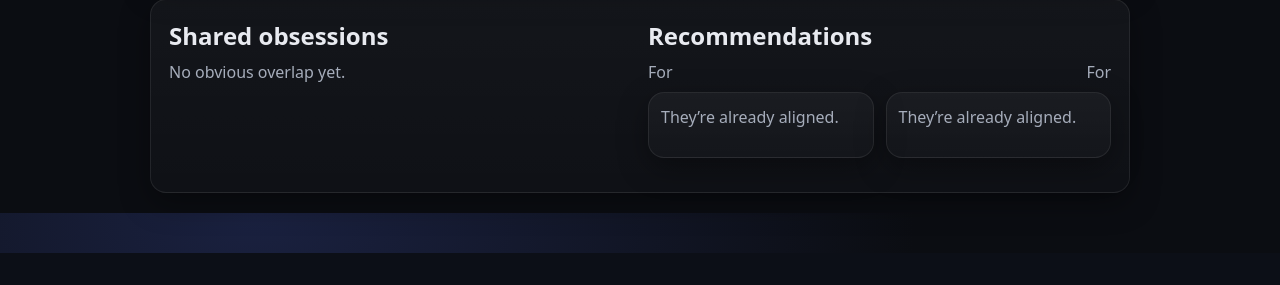
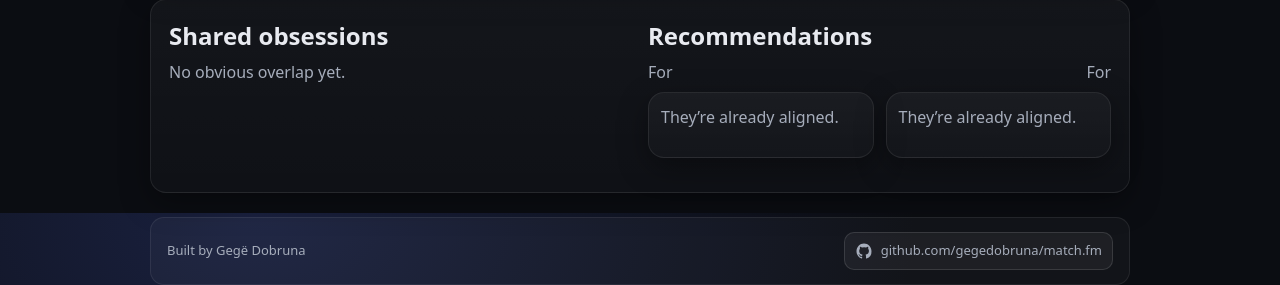
Before and after one commit to gegedobruna/match.fm, a Django app: template templates/matchmaker/match_detail.html in a window 1280 px wide. Shown: the part 587-872 px from the top of the page. Before the commit the page ends 840 px from the top, so only its background shows below. Run offline with Django 5.2, Linux system fonts and the light colour scheme; the template is opened without the code that fills it, so the values that code supplies are empty; parts of the project's set-up code (start-up, migrations or seed data) failed here and were passed over.

Commit message:
added github link

```diff
--- a/static/matchmaker/app.css
+++ b/static/matchmaker/app.css
@@ -159,6 +159,38 @@ input:focus{ border-color: rgba(255,255,255,.22); }
   font-size: 12px;
 }
 
+.site-footer{
+  display:flex;
+  justify-content:space-between;
+  align-items:center;
+  gap:14px;
+  padding: 14px 16px;
+  margin-top: 24px;
+  border:1px solid var(--border);
+  border-radius: 14px;
+  background: rgba(255,255,255,.03);
+  color: var(--muted);
+  font-size: 13px;
+}
+.site-footer .github{
+  display:inline-flex;
+  align-items:center;
+  gap:8px;
+  padding:8px 10px;
+  border-radius:10px;
+  border:1px solid rgba(255,255,255,.12);
+  background: rgba(255,255,255,.05);
+}
+.site-footer .github svg{
+  width:18px;
+  height:18px;
+  fill:currentColor;
+}
+.site-footer a:hover{
+  text-decoration:none;
+  background: rgba(255,255,255,.1);
+}
+
 .errors{
   margin-top:12px;
   padding:12px;
--- a/templates/matchmaker/match_detail.html
+++ b/templates/matchmaker/match_detail.html
@@ -136,6 +136,15 @@
             </div>
         </section>
     {% endif %}
+    <footer class="site-footer">
+        <div>Built by Gegë Dobruna</div>
+        <a class="github" href="https://github.com/gegedobruna/match.fm" target="_blank" rel="noopener">
+            <svg viewBox="0 0 24 24" aria-hidden="true" focusable="false">
+                <path d="M12 2C6.48 2 2 6.58 2 12.26c0 4.52 2.87 8.35 6.84 9.71.5.1.68-.22.68-.5v-1.77c-2.78.61-3.37-1.2-3.37-1.2-.45-1.18-1.1-1.5-1.1-1.5-.9-.63.07-.62.07-.62 1 .07 1.52 1.05 1.52 1.05.89 1.56 2.34 1.11 2.9.85.09-.66.35-1.11.63-1.37-2.22-.26-4.55-1.14-4.55-5.09 0-1.13.39-2.06 1.03-2.79-.1-.26-.45-1.3.1-2.7 0 0 .85-.28 2.8 1.06a9.42 9.42 0 0 1 5.1 0c1.94-1.34 2.79-1.06 2.79-1.06.55 1.4.2 2.44.1 2.7.64.73 1.03 1.66 1.03 2.79 0 3.96-2.34 4.82-4.57 5.08.36.32.68.94.68 1.9v2.82c0 .27.18.59.68.49A10 10 0 0 0 22 12.27C22 6.58 17.52 2 12 2Z"/>
+            </svg>
+            <span>github.com/gegedobruna/match.fm</span>
+        </a>
+    </footer>
 </main>
 </body>
 </html>
```
Also changed, not shown: matchmaker/tasks.py (+43 -33 lines).
